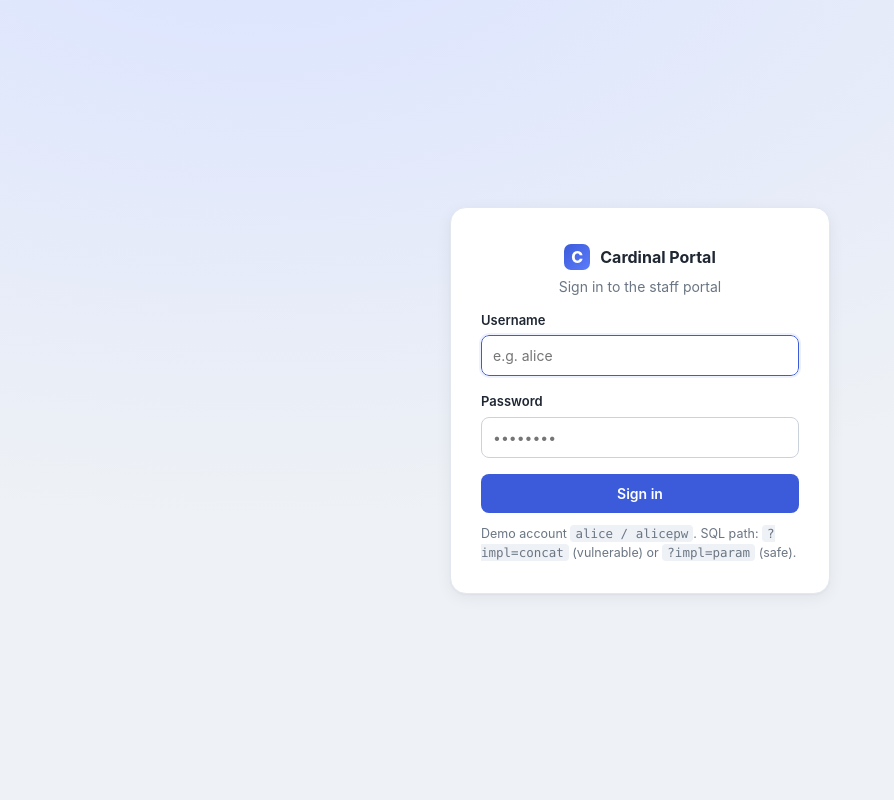
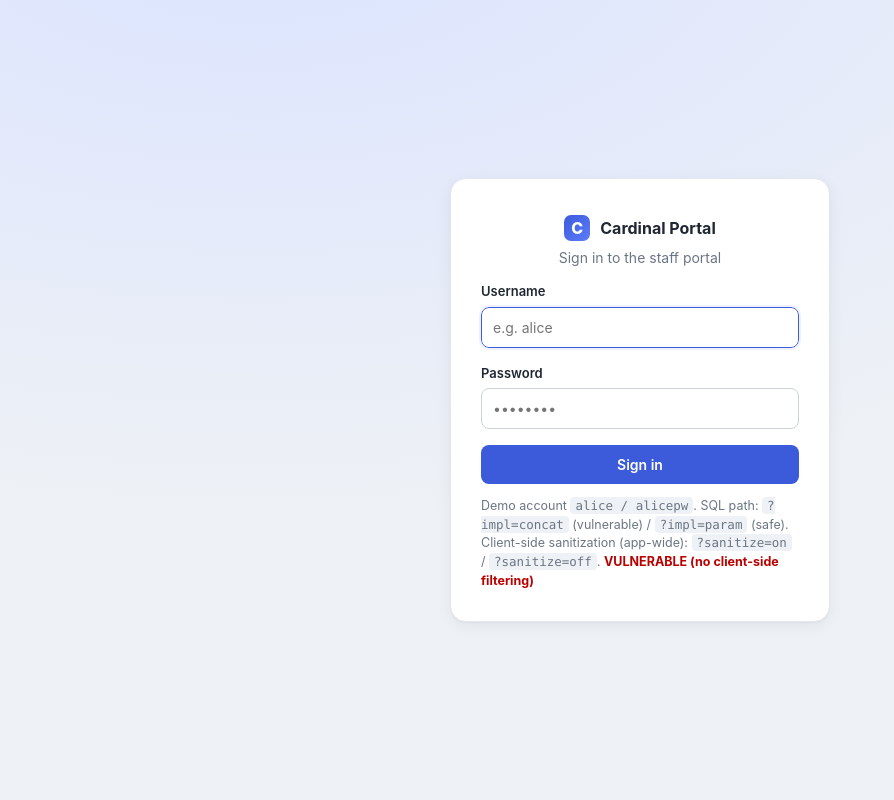
Before and after one commit to UoIShieldLabs/Cardinal, a Flask app: page /login in a window 1280 px wide. Shown: the whole page, without its empty margins (0-894 px from the left). Run offline with Flask 3, Linux system fonts and the light colour scheme.

Commit message:
client-side sanitization: one app, ?sanitize=on toggle, three types
Adds a global ?sanitize=on/off toggle (cookie-persisted) that turns the single
app between the vulnerable version and a sanitized version applying client-side
defenses across every input area, using three different TYPES:

- login            -> JS regex denylist (blocks on submit)
- search bar       -> HTML5 native validation (pattern/maxlength, no JS)
- profile/comments/settings -> real-time keystroke filtering (strip as typed)

All three run in the browser, so all are defeated by sending the request
directly (curl/Burp): verified the login auth-bypass and search data-dump both
succeed with ?sanitize=on active, because the server does no filtering.

```diff
--- a/sql-injection/webapp/app/portal/__init__.py
+++ b/sql-injection/webapp/app/portal/__init__.py
@@ -61,6 +61,16 @@ def create_app():
         g.session = sess.load_session(sid)
         # Per-request, toggle-aware contextual encoder.
         g.enc = make_enc(request.args)
+        # Global client-side-sanitization toggle. One app: ?sanitize=on turns on
+        # client-side defenses across EVERY form (login, search, profile,
+        # comments, settings); ?sanitize=off reverts to the vulnerable app. The
+        # choice persists in a cookie so it carries across navigation.
+        arg = request.args.get("sanitize")
+        if arg is not None:
+            g.sanitize_on = (arg == "on")
+            g.sanitize_set = arg  # remember to persist in after_request
+        else:
+            g.sanitize_on = request.cookies.get("sanitize") == "on"
 
     @app.context_processor
     def inject_helpers():
@@ -69,11 +79,15 @@ def create_app():
             "current_user": g.get("session", {}).get("user"),
             "initials": _initials,
             "avatar_color": _avatar_color,
+            "sanitize_on": g.get("sanitize_on", False),
         }
 
     @app.after_request
     def persist_session(resp):
-        # If a route created/destroyed a session it sets g.sid explicitly.
+        # Persist the sanitize toggle when it was set via ?sanitize=on|off.
+        if g.get("sanitize_set") is not None:
+            resp.set_cookie("sanitize", "on" if g.sanitize_on else "off",
+                            samesite="Lax")
         return resp
 
     return app
--- a/sql-injection/webapp/app/portal/templates/base.html
+++ b/sql-injection/webapp/app/portal/templates/base.html
@@ -5,6 +5,7 @@
   <title>{% block title %}Cardinal Staff Portal{% endblock %}</title>
   <meta name="viewport" content="width=device-width, initial-scale=1">
   <link rel="stylesheet" href="/static/app.css">
+  {% if sanitize_on %}<script src="/static/clientsan.js" defer></script>{% endif %}
 </head>
 <body>
 <div class="shell">
--- a/sql-injection/webapp/app/portal/templates/login.html
+++ b/sql-injection/webapp/app/portal/templates/login.html
@@ -5,6 +5,7 @@
   <title>Sign in — Cardinal</title>
   <meta name="viewport" content="width=device-width, initial-scale=1">
   <link rel="stylesheet" href="/static/app.css">
+  {% if sanitize_on %}<script src="/static/clientsan.js" defer></script>{% endif %}
 </head>
 <body>
 <div class="auth-wrap">
@@ -14,7 +15,7 @@
 
     {% if error %}<div class="flash err">{{ enc(error, 'html') }}</div>{% endif %}
 
-    <form method="post">
+    <form method="post" {% if sanitize_on %}data-san="regex"{% endif %}>
       <div class="field">
         <label>Username</label>
         <input name="username" placeholder="e.g. alice" autocomplete="off" autofocus>
@@ -28,7 +29,9 @@
 
     <p class="muted" style="font-size:12.5px;margin-bottom:0">
       Demo account <code>alice / alicepw</code>. SQL path:
-      <code>?impl=concat</code> (vulnerable) or <code>?impl=param</code> (safe).
+      <code>?impl=concat</code> (vulnerable) / <code>?impl=param</code> (safe).
+      Client-side sanitization (app-wide): <code>?sanitize=on</code> / <code>?sanitize=off</code>.
+      {% if sanitize_on %}<b style="color:#0b7a5b">SANITIZED — login uses a JS regex denylist</b>{% else %}<b style="color:#b00">VULNERABLE (no client-side filtering)</b>{% endif %}
     </p>
     {% if last_sql %}<pre style="margin-top:10px">{{ enc(last_sql, 'html') }}</pre>{% endif %}
   </div>
--- a/sql-injection/webapp/app/portal/templates/record.html
+++ b/sql-injection/webapp/app/portal/templates/record.html
@@ -38,7 +38,7 @@
   {% endfor %}
 
   <form method="post" style="margin-top:16px">
-    <div class="field"><textarea name="body" rows="3" placeholder="Add a comment…"></textarea></div>
+    <div class="field"><textarea name="body" rows="3" placeholder="Add a comment…"{% if sanitize_on %} data-san="keystroke"{% endif %}></textarea></div>
     <button class="btn" type="submit">Post comment</button>
   </form>
 </div>
--- a/sql-injection/webapp/app/portal/templates/search.html
+++ b/sql-injection/webapp/app/portal/templates/search.html
@@ -7,7 +7,8 @@
 
 <div class="card">
   <form method="get" style="display:flex;gap:10px;align-items:center">
-    <input name="q" value="{{ enc(term, 'attr') }}" placeholder="Search by name…" style="flex:1">
+    <input name="q" value="{{ enc(term, 'attr') }}" placeholder="Search by name…" style="flex:1"
+           {% if sanitize_on %}pattern="[A-Za-z0-9 ]*" maxlength="40" title="letters, digits and spaces only"{% endif %}>
     <button class="btn" type="submit">Search</button>
     {% if term %}<a class="btn ghost" href="/search">Clear</a>{% endif %}
   </form>
--- a/sql-injection/webapp/app/portal/templates/settings.html
+++ b/sql-injection/webapp/app/portal/templates/settings.html
@@ -17,7 +17,7 @@
     <form method="post" action="/settings/import">
       <div class="field">
         <label>Settings blob (base64)</label>
-        <textarea name="blob" rows="4" placeholder="Paste an exported blob…"></textarea>
+        <textarea name="blob" rows="4" placeholder="Paste an exported blob…"{% if sanitize_on %} data-san="keystroke"{% endif %}></textarea>
       </div>
       <button class="btn" type="submit">Import settings</button>
     </form>
```
Also changed, not shown: sql-injection/webapp/app/portal/static/clientsan.js (added, +56 -0 lines), sql-injection/webapp/app/portal/templates/profile.html (+4 -4 lines).
